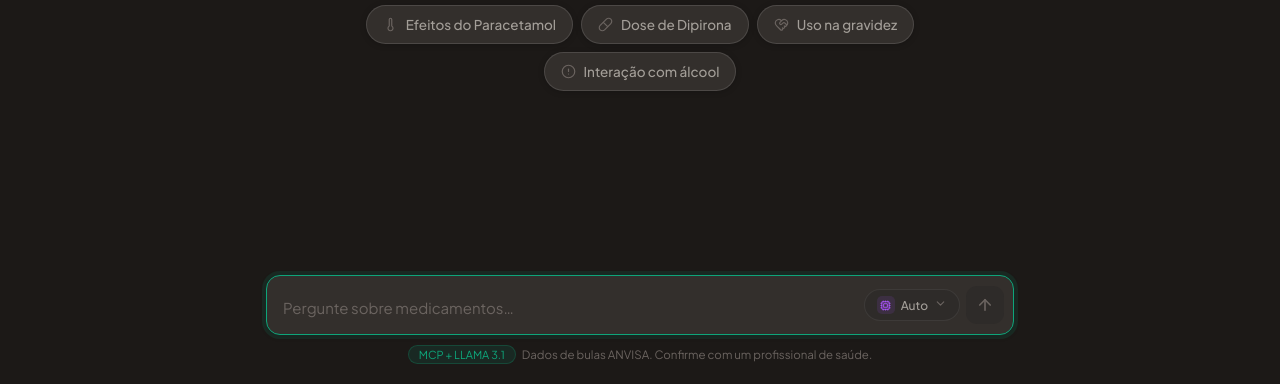
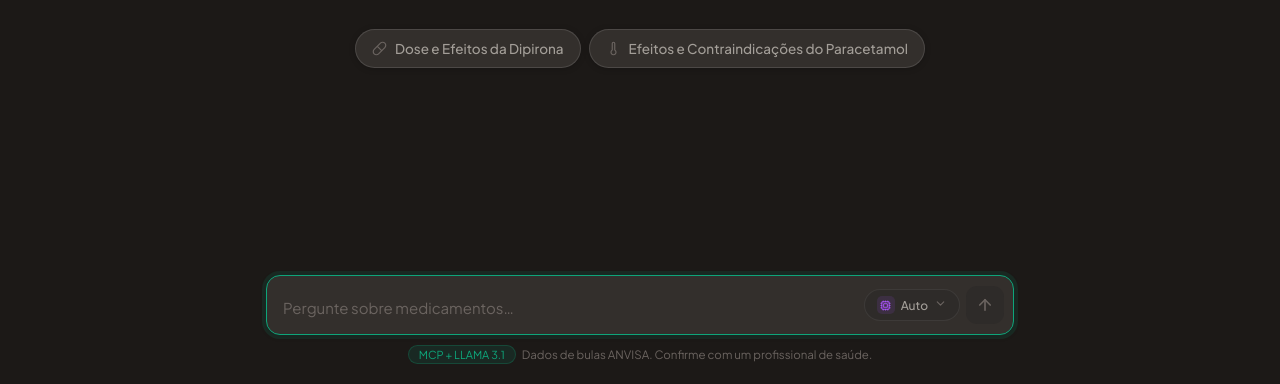
Before and after one commit to lpaulovale/PharmaBula-Vercel-edition, a website: page public/index.html in a window 1280 px wide. Shown: the part 416-800 px from the top of the page. Drawn offline with nearby package versions, Linux system fonts and the light colour scheme; no server answers.

Commit message:
questões

```diff
--- a/public/index.html
+++ b/public/index.html
@@ -887,17 +887,11 @@
                     <h1 class="welcome-title">Como posso ajudar? 👋</h1>
                     <p class="welcome-sub">Tire dúvidas sobre medicamentos com base nas bulas oficiais da ANVISA. Simples, claro e confiável.</p>
                     <div class="chips">
-                        <button class="chip" data-question="Quais são os efeitos colaterais do paracetamol?">
-                            <i data-lucide="thermometer"></i>Efeitos do Paracetamol
+                        <button class="chip" data-question="Qual a dose de dipirona para adulto e quais são os efeitos colaterais?">
+                            <i data-lucide="pill"></i>Dose e Efeitos da Dipirona
                         </button>
-                        <button class="chip" data-question="Qual a dose de dipirona para adulto?">
-                            <i data-lucide="pill"></i>Dose de Dipirona
-                        </button>
-                        <button class="chip" data-question="Grávida pode tomar paracetamol?">
-                            <i data-lucide="heart-handshake"></i>Uso na gravidez
-                        </button>
-                        <button class="chip" data-question="Pode tomar paracetamol com álcool?">
-                            <i data-lucide="circle-alert"></i>Interação com álcool
+                        <button class="chip" data-question="Quais são os efeitos colaterais do paracetamol e quem não pode tomar?">
+                            <i data-lucide="thermometer"></i>Efeitos e Contraindicações do Paracetamol
                         </button>
                     </div>
                 </div>
```
Also changed, not shown: api/evaluate.js (+5 -4 lines).
